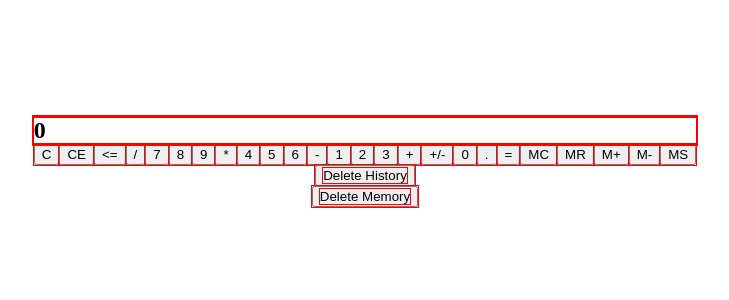
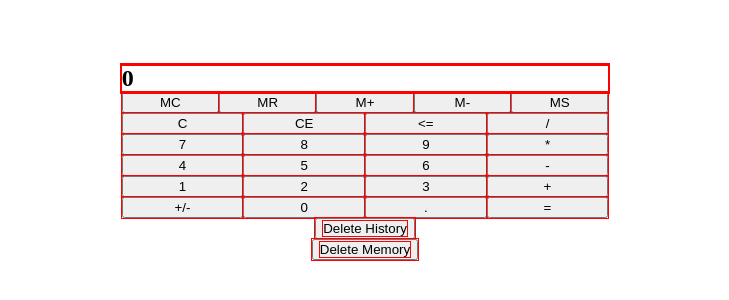
Before and after one commit to Fastion-1024/FCC-JavaScript-Calculator, a React (Create React App) app: page / in a window 1280 px wide. Shown: the part 238-538 px from the top of the page, without its empty margins (275-1004 px from the left). Built offline with nearby package versions, Linux system fonts and the light colour scheme.

Commit message:
Inital Layout Styling for Keypad

```diff
--- /dev/null
+++ b/src/components/Keypad/Keypad.css
@@ -0,0 +1,28 @@
+.keypad {
+    all: unset;
+    width: 100%;
+    display: flex;
+    flex-direction: column;
+}
+.btn-container-memory {
+    flex: 1 0 15%;
+}
+
+.btn-container-default {
+    flex: 1 0 85%;
+}
+
+.btn-container-default,
+.btn-container-memory {
+    display: flex;
+    flex-direction: row;
+    flex-wrap: wrap;
+}
+
+.btn-container-memory button {
+    flex: 1 0 20%;
+}
+
+.btn-container-default button {
+    flex: 1 0 25%;
+}
--- a/src/components/Keypad/Keypad.js
+++ b/src/components/Keypad/Keypad.js
@@ -1,18 +1,13 @@
 import { useGlobalContext } from '../../hooks/context';
 import buttons, { memoryButtons } from '../../lib/buttons';
+import './Keypad.css';
 
 const Keypad = () => {
     const { handleClick } = useGlobalContext();
 
     return (
         <div className='keypad'>
-            {buttons.map((btn) => {
-                return (
-                    <button key={btn.id} id={btn.id} onClick={() => handleClick(btn)}>
-                        {btn.value}
-                    </button>
-                );
-            })}
+            <div className='btn-container-memory'>
                 {memoryButtons.map((btn) => {
                     return (
                         <button key={btn.id} id={btn.id} onClick={() => handleClick(btn)}>
@@ -21,6 +16,16 @@ const Keypad = () => {
                     );
                 })}
             </div>
+            <div className='btn-container-default'>
+                {buttons.map((btn) => {
+                    return (
+                        <button key={btn.id} id={btn.id} onClick={() => handleClick(btn)}>
+                            {btn.value}
+                        </button>
+                    );
+                })}
+            </div>
+        </div>
     );
 };
 
```
Lines whose indentation alone changed are shown as unchanged.
